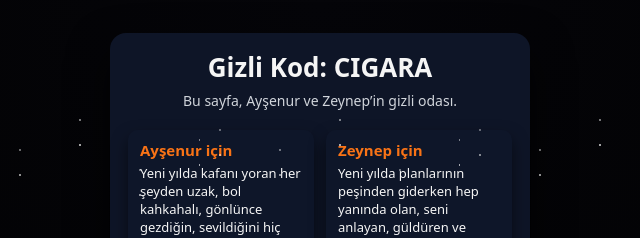
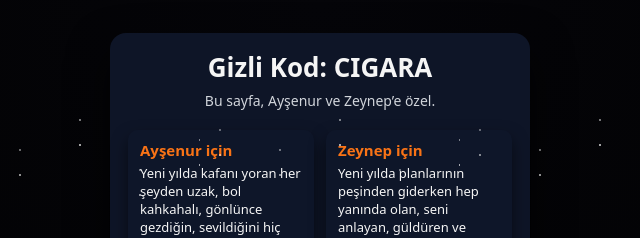
Before and after one commit to mhmtalakblt/hediye, a plain HTML site: page cigara.html in a window 1280 px wide. Shown: the top 238 px of the page, 320-960 px from the left. Drawn offline with Linux system fonts and the light colour scheme.

Commit message:
Update cigara.html

```diff
--- a/cigara.html
+++ b/cigara.html
@@ -15,7 +15,7 @@
 
     <h1>Gizli Kod: CIGARA</h1>
     <p class="cigara-subtitle">
-      Bu sayfa, Ayşenur ve Zeynep’in gizli odası.
+      Bu sayfa, Ayşenur ve Zeynep’e özel.
     </p>
 
     <!-- İYİ DİLEKLER -->
```
